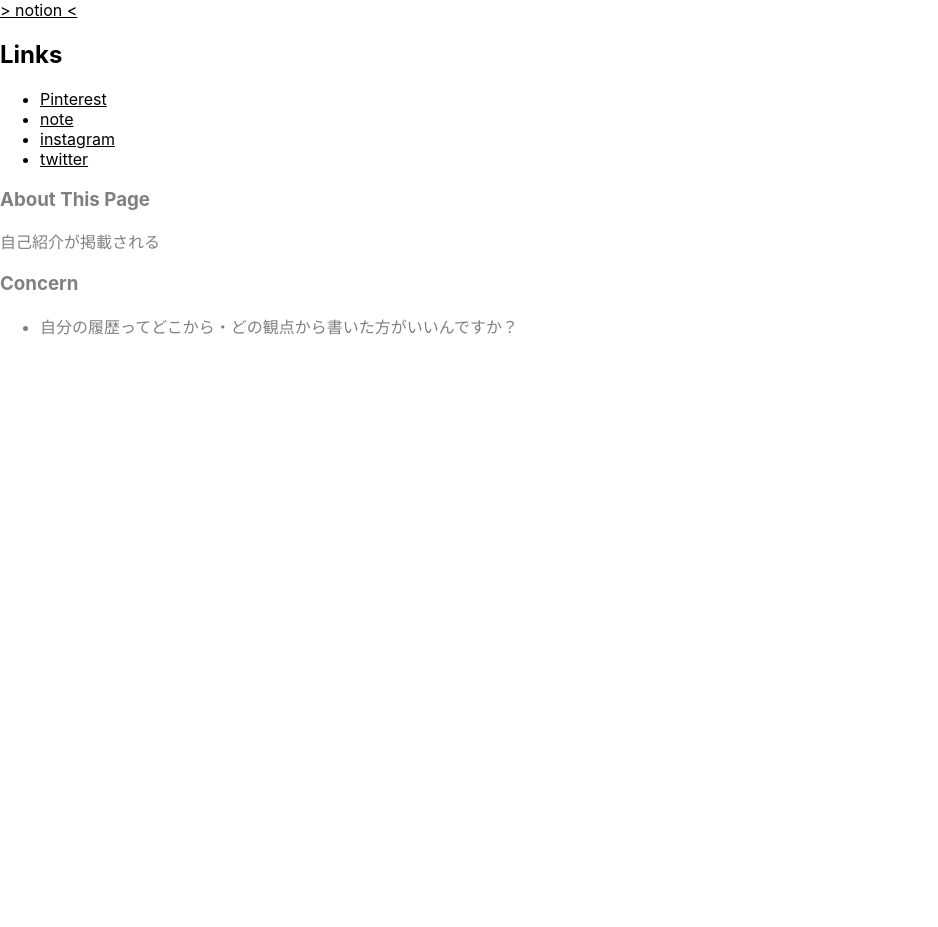
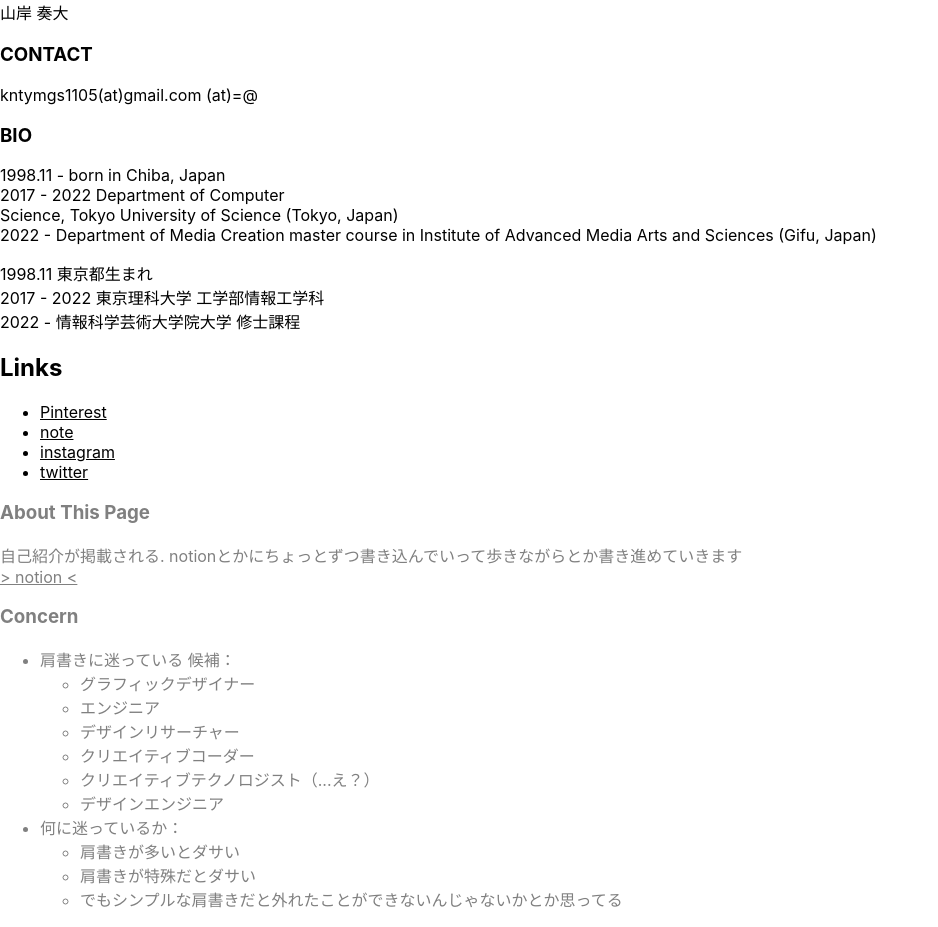
Before and after one commit to k1105/ymgsknt, a Next.js app: page /about in a window 1280 px wide. Shown: the part 120-1047 px from the top of the page, without its empty margins (0-938 px from the left). Before the commit the page ends 800 px from the top, so only its background shows below. Built offline with nearby package versions, Linux system fonts and the light colour scheme.

Commit message:
aboutのテキスト追加

```diff
--- a/pages/about.tsx
+++ b/pages/about.tsx
@@ -10,13 +10,24 @@ const About: NextPage = () => {
         <meta name="description" content="Generated by create next app" />
         <link rel="icon" href="/favicon.ico" />
       </Head>
-      <p>おれは山岸　岐阜に住んでる</p>
+      <h3>PROFILE</h3>
+      <p>Kanata YAMAGISHI</p>
+      <p>山岸 奏大</p>
+      <h3>CONTACT</h3>
+      <p>kntymgs1105(at)gmail.com (at)=@</p>
+      <h3>BIO</h3>
       <p>
-        notionとかにちょっとずつ書き込んでいって歩きながらとか書き進めていきます
+        1998.11 - born in Chiba, Japan <br />
+        2017 - 2022 Department of Computer <br />
+        Science, Tokyo University of Science (Tokyo, Japan) <br />
+        2022 - Department of Media Creation master course in Institute of
+        Advanced Media Arts and Sciences (Gifu, Japan)
       </p>
-      <a href="https://ripple-shock-17d.notion.site/About-088f2c6e41184775b02a3c6f49c5ced8">
-        &gt; notion &lt;
-      </a>
+      <p>
+        1998.11 東京都生まれ <br />
+        2017 - 2022 東京理科大学 工学部情報工学科 <br />
+        2022 - 情報科学芸術大学院大学 修士課程 <br />
+      </p>
 
       <h2>Links</h2>
       <ul>
@@ -37,10 +48,35 @@ const About: NextPage = () => {
       </ul>
       <div className="memo">
         <h3>About This Page</h3>
-        <p>自己紹介が掲載される</p>
+        <p>
+          自己紹介が掲載される.
+          notionとかにちょっとずつ書き込んでいって歩きながらとか書き進めていきます{" "}
+          <br />
+          <a href="https://ripple-shock-17d.notion.site/About-088f2c6e41184775b02a3c6f49c5ced8">
+            &gt; notion &lt;
+          </a>
+        </p>
         <h3>Concern</h3>
         <ul>
-          <li>自分の履歴ってどこから・どの観点から書いた方がいいんですか？</li>
+          <li>肩書きに迷っている 候補：</li>
+          <ul>
+            <li>グラフィックデザイナー</li>
+            <li>エンジニア</li>
+            <li>デザインリサーチャー</li>
+            <li>クリエイティブコーダー</li>
+            <li>クリエイティブテクノロジスト（...え？）</li>
+            <li>デザインエンジニア</li>
+          </ul>
+          <li>
+            何に迷っているか：
+            <ul>
+              <li>肩書きが多いとダサい</li>
+              <li>肩書きが特殊だとダサい</li>
+              <li>
+                でもシンプルな肩書きだと外れたことができないんじゃないかとか思ってる
+              </li>
+            </ul>
+          </li>
         </ul>
       </div>
     </div>
```
